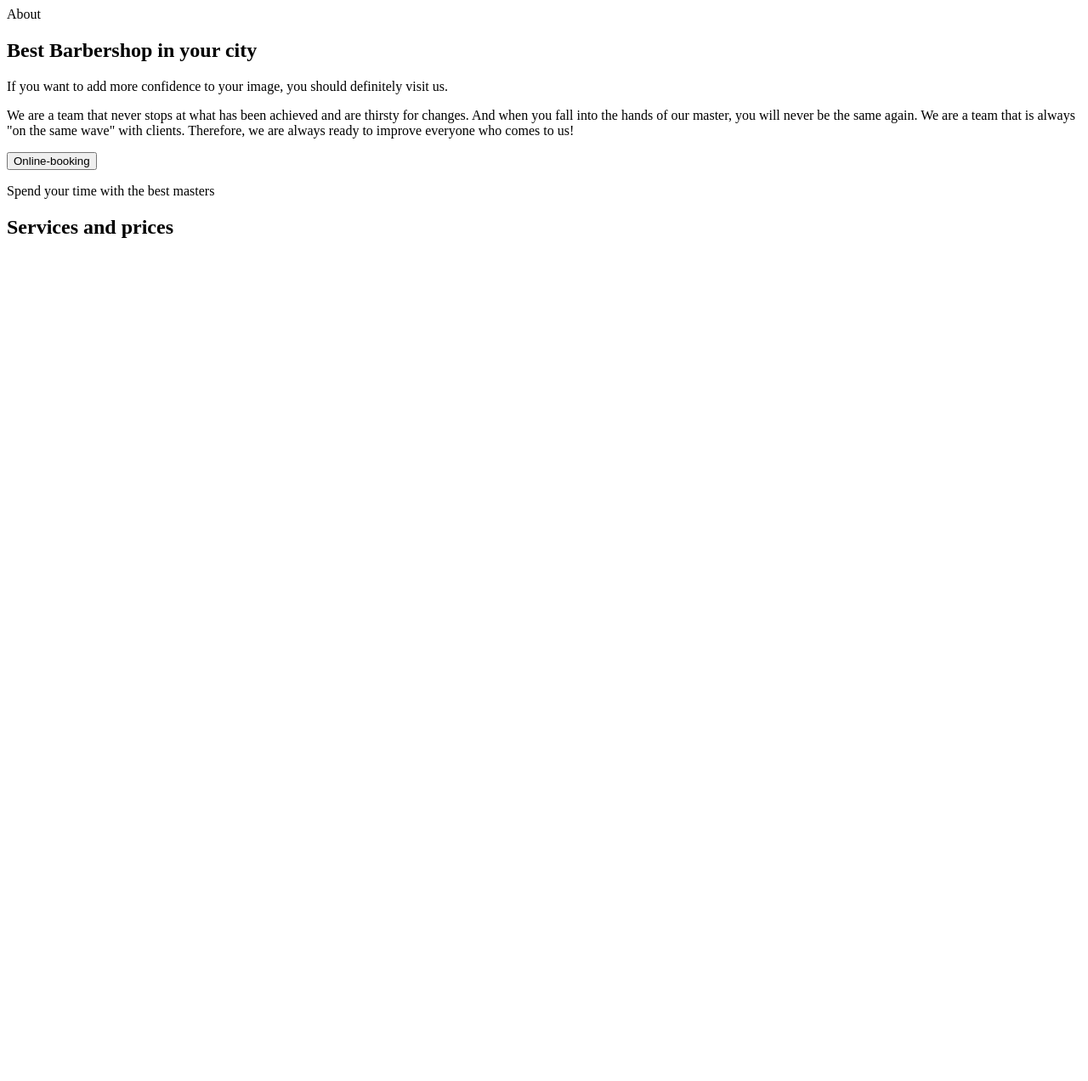
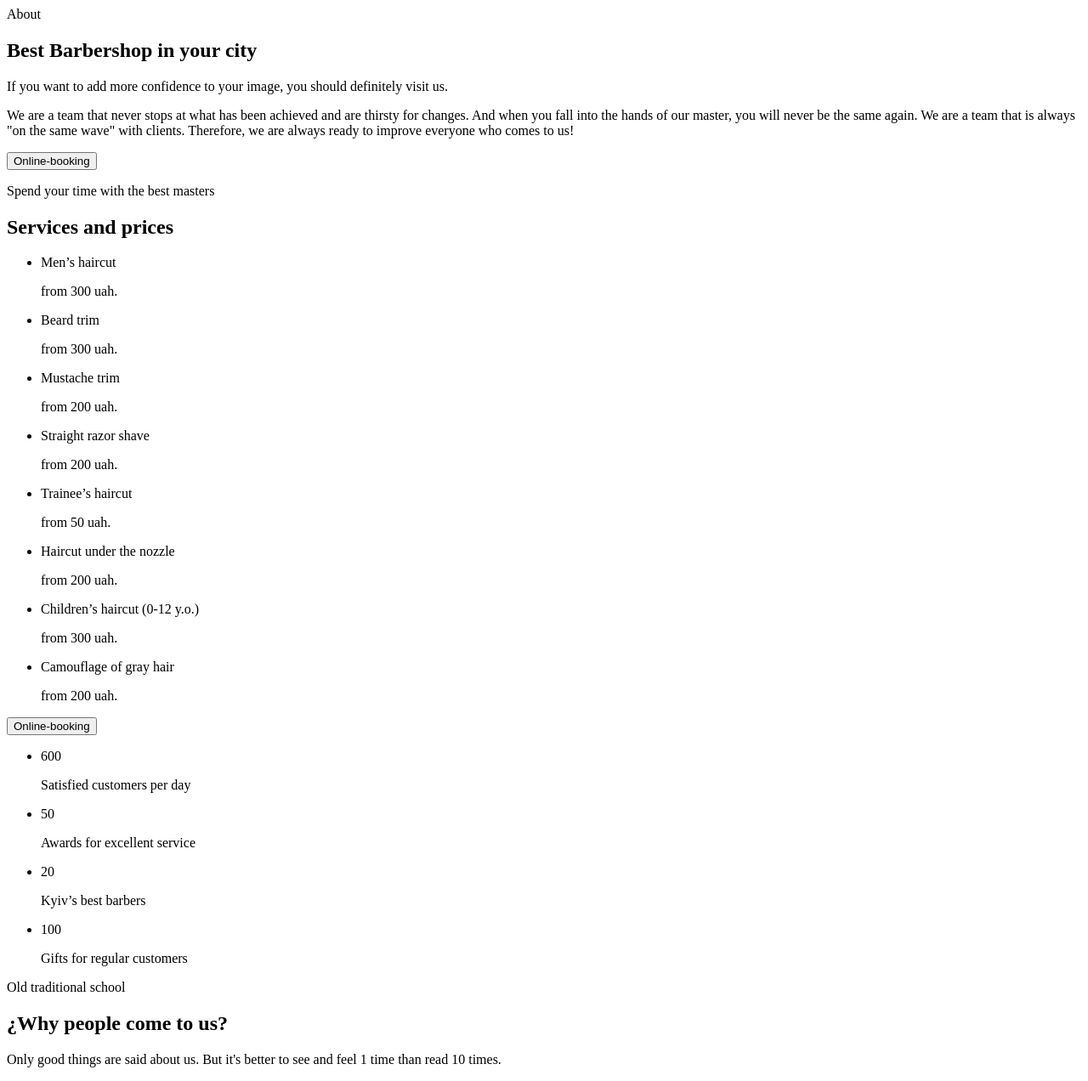
Before and after one commit to Ihoronya/New-start, a plain HTML site: page index.html in a window 1280 px wide. Shown: the part 829-2101 px from the top of the page at 85% size. Before the commit the page ends 1129 px from the top, so only its background shows below. Drawn offline with Linux system fonts and the light colour scheme.

Commit message:
Update index.html

```diff
--- a/index.html
+++ b/index.html
@@ -57,9 +57,68 @@
     <section>
       <p>Spend your time with the best masters</p>
       <h2>Services and prices</h2>
-
+      <ul>
+        <li>
+          <p>Men’s haircut</p>
+          <p>from 300 uah.</p>
+        </li>
+        <li>
+          <p>Beard trim</p>
+          <p>from 300 uah.</p>
+        </li>
+        <li>
+          <p>Mustache trim</p>
+          <p>from 200 uah.</p>
+        </li>
+        <li>
+          <p>Straight razor shave</p>
+          <p>from 200 uah.</p>
+        </li>
+      </ul>
+      <ul>
+        <li>
+          <p>Trainee’s haircut</p>
+          <p>from 50 uah.</p>
+        </li>
+        <li>
+          <p>Haircut under the nozzle</p>
+          <p>from 200 uah.</p>
+        </li>
+        <li>
+          <p>Children’s haircut (0-12 y.o.)</p>
+          <p>from 300 uah.</p>
+        </li>
+        <li>
+          <p>Camouflage of gray hair</p>
+          <p>from 200 uah.</p>
+        </li>
+      </ul>
+      <button type="button"> Online-booking</button>
     </section>
-    <section></section>
+    <section>
+      <ul>
+        <li>
+          <span>600</span>
+          <p>Satisfied customers per day</p>
+        </li>
+        <li>
+          <span>50</span>
+          <p>Awards for excellent service</p>
+        </li>
+        <li>
+          <span>20</span>
+          <p>Kyiv’s best
+          barbers</p>
+        </li>
+        <li>
+          <span>100</span>
+          <p>Gifts for regular customers</p>
+        </li>
+      </ul>
+      <p>Old traditional school</p>
+      <h2>¿Why people come to us?</h2>
+      <p>Only good things are said about us. But it's better to see and feel 1 time than read 10 times.</p>
+    </section>
     <section></section>
   </main>
 </body>
```
